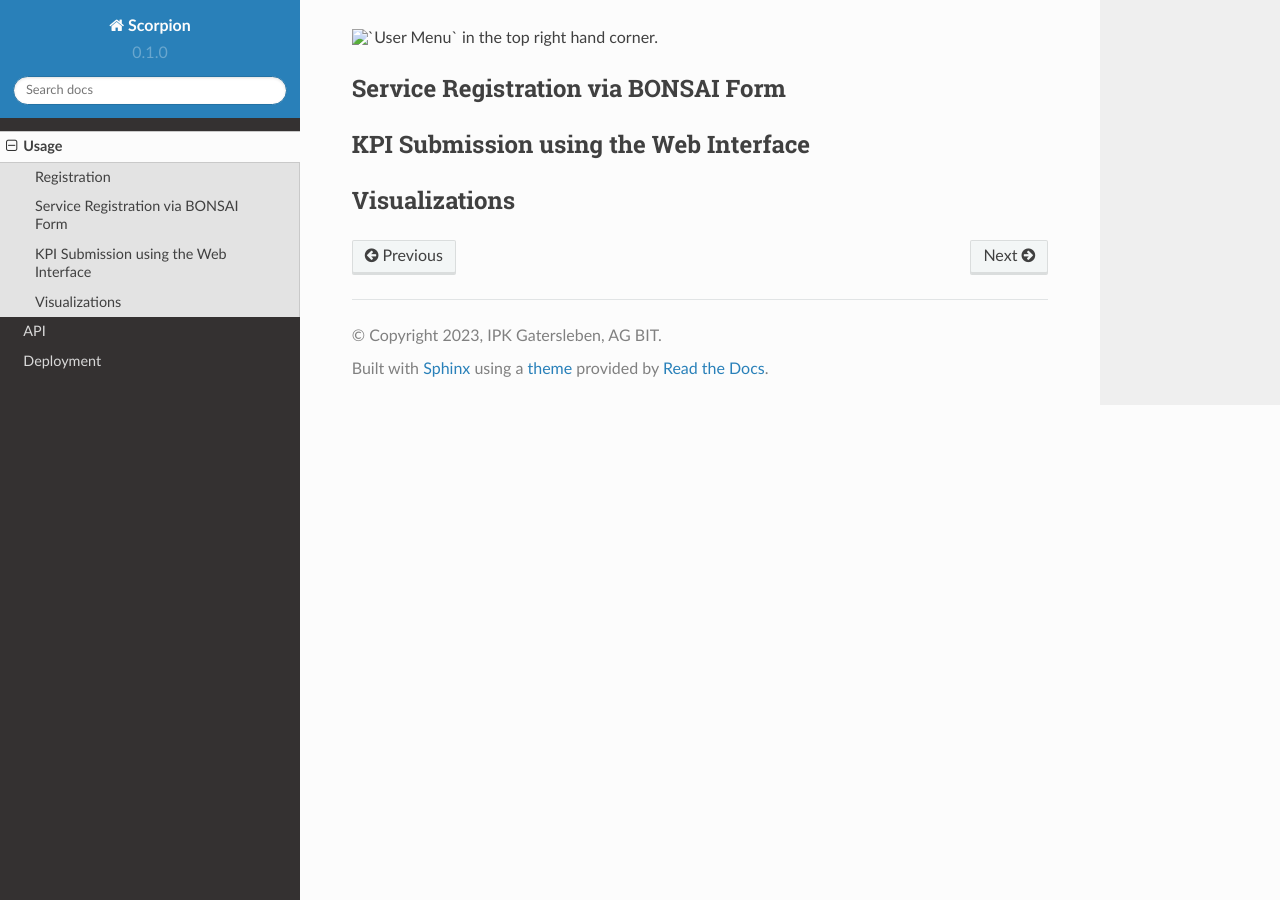
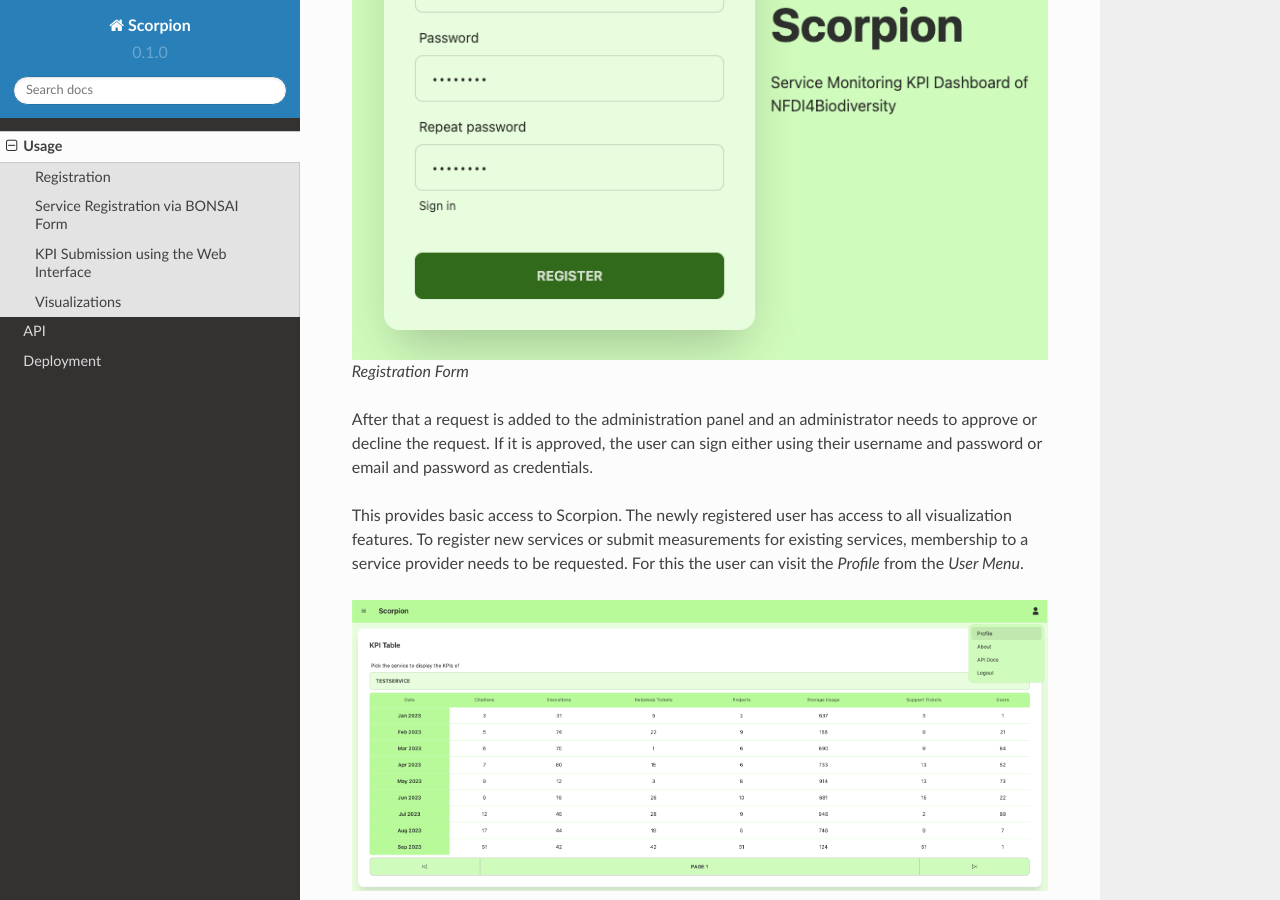
Before and after one commit to IPK-BIT/scorpion, a Sphinx documentation site: the page built from docs/source/usage.rst, in a window 1280 px wide and 900 px high, scrolled down 495 px. Built offline with Sphinx 7.4.7 and the Read the Docs theme 2.0.0, drawn with Linux system fonts in a browser that asks for light colours.

Commit message:
img path

```diff
--- a/docs/source/conf.py
+++ b/docs/source/conf.py
@@ -32,7 +32,7 @@
 # -- Options for HTML output
 
 html_theme = 'sphinx_rtd_theme'
-html_static_path = ['_static']
+html_static_path = ['/docs/_static']
 
 # -- Options for EPUB output
 epub_show_urls = 'footnote'
--- a/docs/source/usage.rst
+++ b/docs/source/usage.rst
@@ -7,8 +7,11 @@
 The registration process for Scorpion is a two-step process.
 First, the new user needs to fill out the registration form.
 
-.. figure:: /_static/registration-form.png
+
+.. figure:: ../images/registration-form.png
     :alt: Registration Form
+
+    Registration Form
 
 After that a request is added to the administration panel and
 an administrator needs to approve or decline the request. If
@@ -21,7 +24,7 @@
 to a service provider needs to be requested. For this the user
 can visit the `Profile` from the `User Menu`.
 
-.. figure:: /_static/user-menu.png
+.. figure:: ../images/user-menu.png
     :alt: `User Menu` in the top right hand corner.
 
 Service Registration via BONSAI Form
```
Also changed, not shown: docs/images/registration-form.png (renamed from docs/_static/registration-form.png), docs/images/user-menu.png (renamed from docs/_static/user-menu.png).
